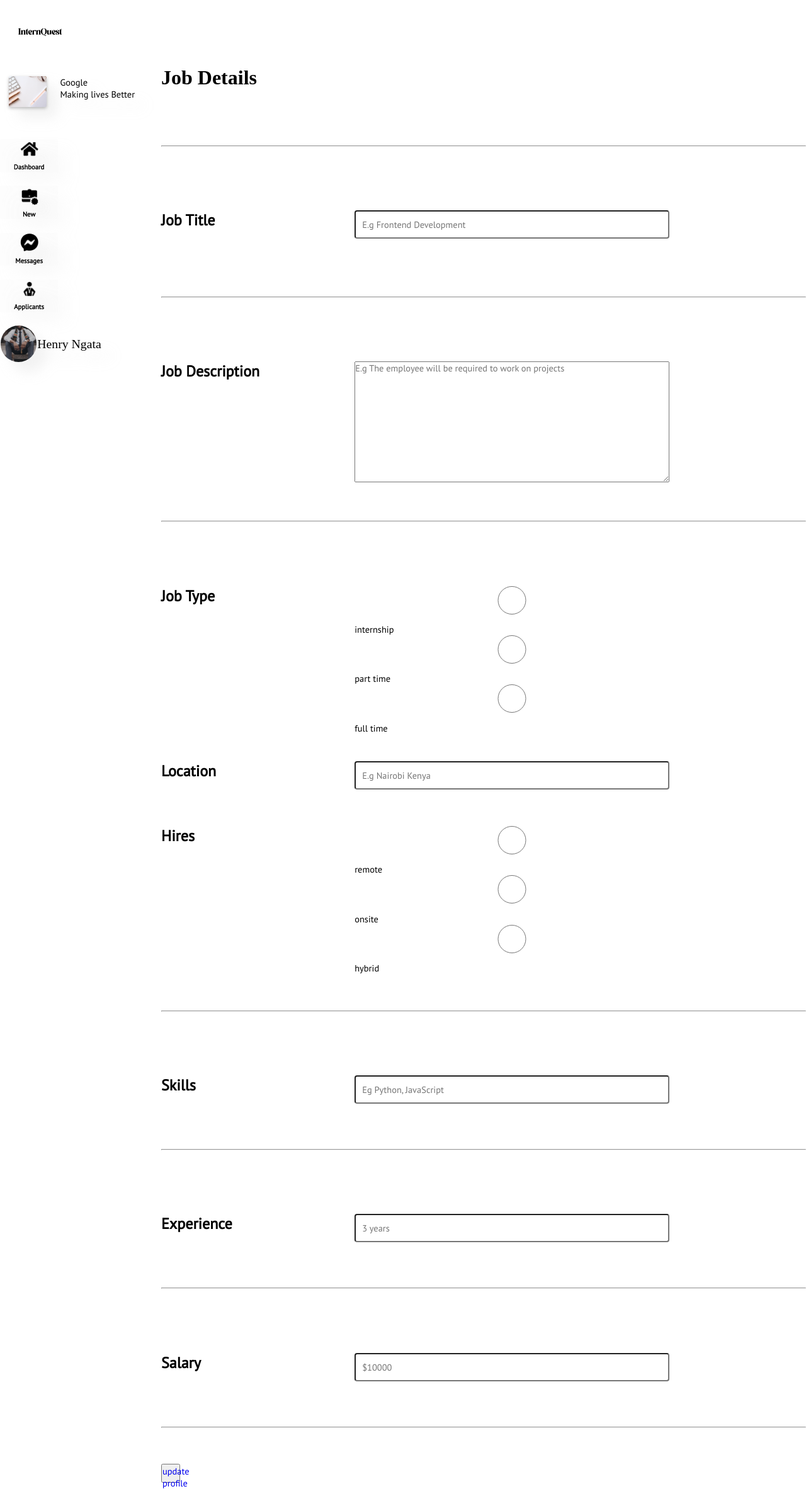
After one commit to 55Nights/Internship-enrollment_system, a PHP site: page /organizations/new-job.html in a window 1280 px wide. The commit adds this page. Shown: the whole page at 63% size. Run offline with PHP 8.4, Linux system fonts and the light colour scheme.

Commit message:
new jobs

```diff
--- a/organizations/login.html
+++ b/organizations/login.html
@@ -15,7 +15,7 @@
         <form action="">
         <input type="email" name="" id="" placeholder="email">
         <input type="password" name="" id="" placeholder="password">
-        <button type="submit" value="submit">submit</button>
+        <button type="submit" value="submit"><a href="./home.html">Submit</a></button>
         <span style="display: block; margin-left: 5em; margin-top: 2em; font-weight: bolder;">or</span>
         <div class="sign-option">
             <img src="./assets/google.png" alt="google logo">
@@ -33,11 +33,11 @@
         </form>
     </section>
     <section class="login">
-        <form action="" method="post">
+        <form action="./applicants.html" method="post">
             <input type="email" name="" id="" placeholder="email">
             <input type="password" name="" id="" placeholder="password">
             <input type="password" name="" id="" placeholder="comfirm password">
-            <button type="submit" value="submit">submit</button>
+            <button type="submit" value="submit"><a href="./home.html">Submit</a></button>
             <span style="display: block; margin-left: 5em; margin-top: 1em; font-weight: bolder;">or</span>
         <div class="sign-option">
             <img src="./assets/google.png" alt="google logo">
--- a/organizations/messages.html
+++ b/organizations/messages.html
@@ -47,6 +47,7 @@
              <section class="profile-name">
                  <div class="dp"></div>
                  <p class="student-name tp">Henry Ngata</p>
+             </section>
              </section>
         </div>
         <main>
--- /dev/null
+++ b/organizations/new-job.html
@@ -0,0 +1,149 @@
+<!DOCTYPE html>
+<html lang="en">
+<head>
+    <meta charset="UTF-8">
+    <meta http-equiv="X-UA-Compatible" content="IE=edge">
+    <meta name="viewport" content="width=device-width, initial-scale=1.0">
+    <link rel="stylesheet" href="../style.css">
+    <link rel="stylesheet" href="../student/student.css">
+    <link rel="stylesheet" href="organizations.css">
+    <link href="https://fonts.googleapis.com/css2?family=PT+Sans&display=swap" rel="stylesheet">
+    <title>STUDENT | Jobs</title>
+</head>
+<body class="profile-body">
+    <p class="logo">InternQuest</p>
+</section>
+    <div class="container">
+        <section class="sidemenu">
+            <div class="company-profile">
+            <div class="company-image">
+
+            </div>
+             <div class="prof-info">
+                 <p>Google</p>
+                 <p>Making lives Better</p>
+             </div>
+            </div>
+             <section class="menu">
+                 <section class="icon">
+                     <img src="../student/assets/students/home.png" alt="">
+                     <a href="./home.html" class="nav">Dashboard</a>
+                 </section>
+                 <section class="icon">
+                     <img src="../student/assets/students/Job.png" alt="">
+                     <a href="./new-job.html" class="nav">New</a>
+                 </section>
+                 <section class="icon">
+                     <img src="../student/assets/students/messages.png" alt="">
+                     <a href="./messages.html" class="nav">Messages</a>
+                 </section>
+
+                 <section class="icon">
+                     <img src="../student/assets/students/Mentor.png" alt="">
+                     <a href="./home.html" class="nav">Applicants</a>
+                 </section>
+
+             </section>
+             <section class="profile-name">
+                 <div class="dp"></div>
+                 <p class="student-name tp">Henry Ngata</p>
+             </section>
+             </section>
+    </div>
+        <main>
+            <h3>Job Details</h3>
+            <hr>
+            <form action="" method="post">
+            <div class="contain">
+                <section class="about-info">
+                    <h4>Job Title</h4>
+                </section>
+                <section class="about-text">
+
+                        <input type="text" name="" id="" placeholder="E.g Frontend Development"><br>
+
+                    </form>
+                </section>
+            </div>
+            <hr>
+            <div class="contain">
+                <section class="about-info">
+                    <h4>Job Description</h4>
+                </section>
+                <section class="about-text">
+                      <textarea name="" id="" cols="30" rows="10" placeholder="E.g The employee will be required to work on projects "></textarea>
+                </section>
+            </div>
+            <hr>
+            <div class="contain">
+                <section class="about-info">
+                    <h4>Job Type </h4>
+
+                </section>
+                <section class="about-text">
+                    <input type="radio" name="" id="internship">
+                    <label for="internship"> internship</label>
+                    <input type="radio" name="" id="parttime">
+                    <label for="parttime"> part time</label>
+                    <input type="radio" name="" id="fulltime">
+                    <label for="fulltime"> full time</label>
+            </div>
+            <div class="contain">
+                <section class="about-info">
+                    <h4>Location </h4>
+
+                </section>
+                <section class="about-text">
+                    <input type="text" name="" id="" placeholder="E.g Nairobi Kenya">
+            </div>
+            <div class="contain">
+                <section class="about-info">
+                    <h4>Hires </h4>
+
+                </section>
+                <section class="about-text">
+                    <input type="radio" name="" id="remote">
+                    <label for="remote"> remote</label>
+                    <input type="radio" name="" id="onsite">
+                    <label for="onsite"> onsite</label>
+                    <input type="radio" name="" id="hybrid">
+                    <label for="hybrid"> hybrid</label>
+            </div>
+            <hr>
+            <div class="contain">
+                <section class="about-info">
+                    <h4>Skills</h4>
+
+                </section>
+                <section class="about-text">
+                        <input  class="name" type="text" name="First" id="first" placeholder="Eg Python, JavaScript" max="5">
+
+                </section>
+            </div>
+            <hr>
+            <div class="contain">
+                <section class="about-info">
+                    <h4>Experience</h4>
+
+                </section>
+                <section class="about-text">
+                        <input  class="name" type="number" name="First" id="first" placeholder="3 years" max="5">
+
+                </section>
+            </div>
+            <hr>
+            <div class="contain">
+                <section class="about-info">
+                    <h4>Salary</h4>
+                </section>
+                <section class="about-text">
+                    <input  class="name" type="number" name="First" id="first" placeholder="$10000" max="5">
+
+                </section>
+            </div>
+            <hr>
+            <button type="submit" class="button-profile"><a href="./home.html">update profile</a></button>
+        </form>
+        </main>
+        </body>
+        </html>
--- a/organizations/organizations.css
+++ b/organizations/organizations.css
@@ -75,6 +75,9 @@
 }
 .sign-option p{
     margin-left: 1em;
+}
+.sign-option img{
+    width: 20px;
 }
 
 
--- a/student/profile.html
+++ b/student/profile.html
@@ -111,10 +111,6 @@
                             </div>
                             <input type="url" name="" id="" placeholder="https://">
                         </div>
-
-
-
-
                 </section>
             </div>
             <hr>
```
Also changed, not shown: organizations/company-profile.html (added, +131 -0 lines), organizations/home.html (+31 -9 lines), organizations/assets/job interview.png (added), organizations/assets/messi.png (added).
